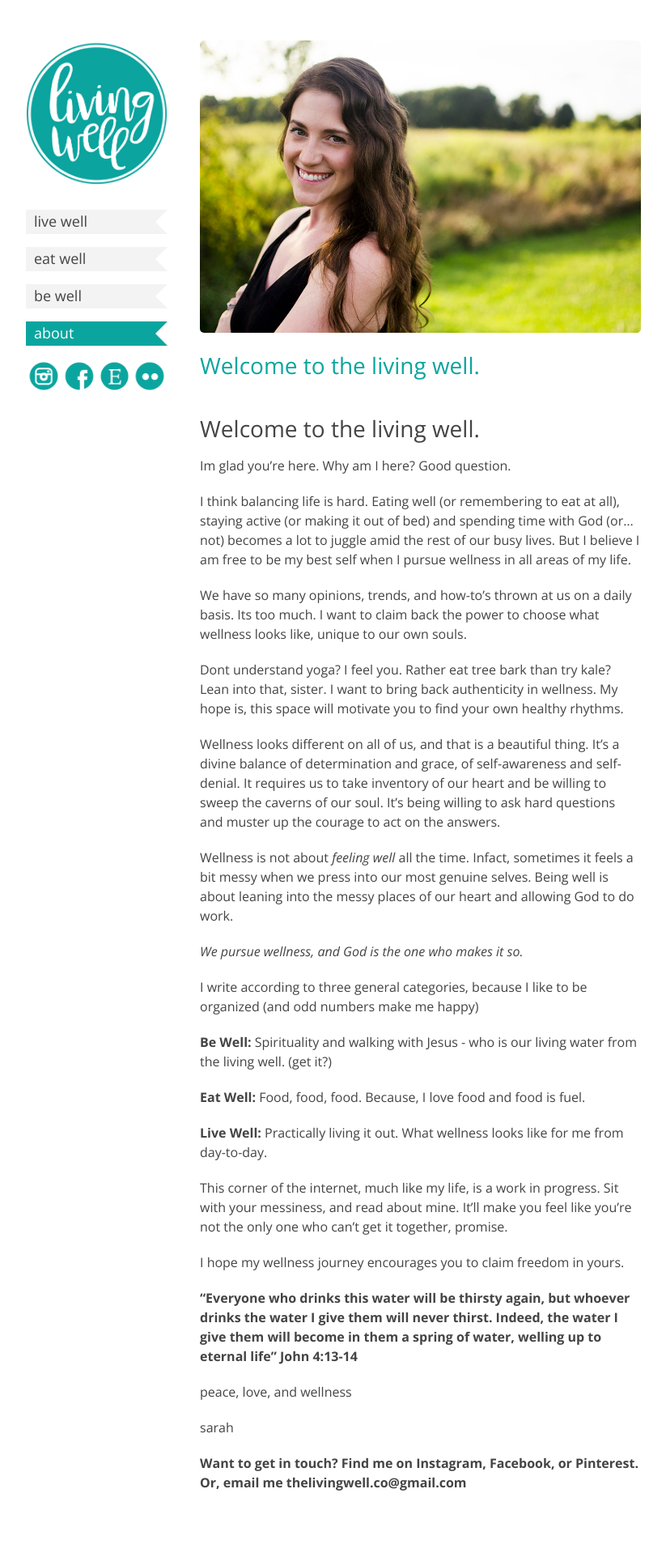
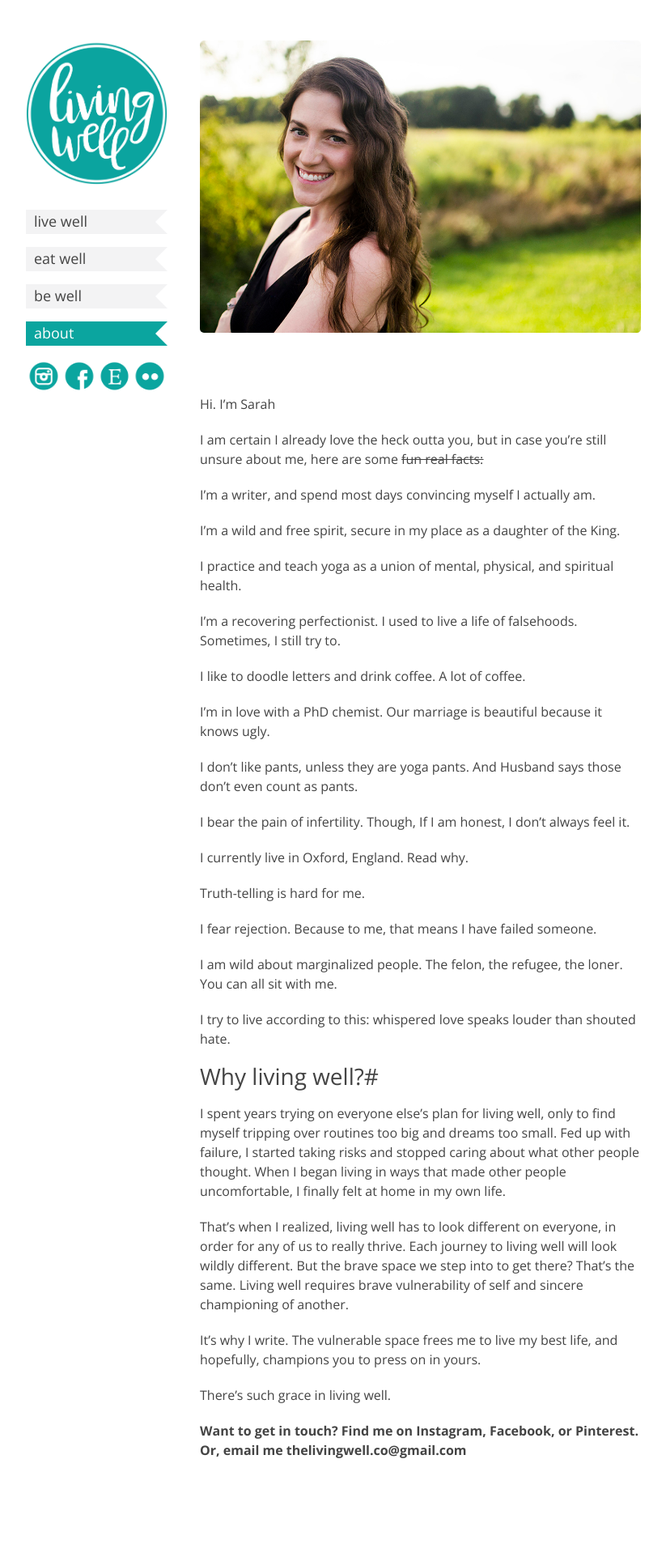
Before and after one commit to dreger/thelivingwell.co, a Jekyll site: the page built from pages/about.md, in a window 1280 px wide. Shown: the whole page at 81% size, without its empty margins (228-1051 px from the left). Built offline with Jekyll 4.4.1, drawn with Linux system fonts in a browser that asks for light colours; our own code applies the rules of GitHub Pages for plain Markdown files; after the commit the page ends 1883 px from its top, so only the background shows below that.

Commit message:
Update about.md

```diff
--- a/pages/about.md
+++ b/pages/about.md
@@ -4,39 +4,47 @@ asset: 'aboutme1'
 permalink: /about/
 category: about
 ---
-# Welcome to the living well.
 
-Im glad you're here. Why am I here? Good question.
+Hi. I'm Sarah
 
-I think balancing life is hard. Eating well (or remembering to eat at all), staying active (or making it out of bed) and spending time with God (or...not) becomes a lot to juggle amid the rest of our busy lives. But I believe I am free to be my best self when I pursue wellness in all areas of my life.
+I am certain I already love the heck outta you, but in case you're still unsure about me, here are some <strike>fun<strike> real facts:
 
-We have so many opinions, trends, and how-to's thrown at us on a daily basis. Its too much. I want to claim back the power to choose what wellness looks like, unique to our own souls.
+I'm a writer, and spend most days convincing myself I actually am.
 
-Dont understand yoga? I feel you. Rather eat tree bark than try kale? Lean into that, sister. I want to bring back authenticity in wellness. My hope is, this space will motivate you to find your own healthy rhythms.
+I'm a wild and free spirit, secure in my place as a daughter of the King.
 
-Wellness looks different on all of us, and that is a beautiful thing. It's a divine balance of determination and grace, of self-awareness and self-denial. It requires us to take inventory of our heart and be willing to sweep the caverns of our soul. It's being willing to ask hard questions and muster up the courage to act on the answers.
+I practice and teach yoga as a union of mental, physical, and spiritual health.
 
-Wellness is not about _feeling well_ all the time. Infact, sometimes it feels a bit messy when we press into our most genuine selves. Being well is about leaning into the messy places of our heart and allowing God to do work.
+I'm a recovering perfectionist. I used to live a life of falsehoods. Sometimes, I still try to.
 
-_We pursue wellness, and God is the one who makes it so._
+I like to doodle letters and drink coffee. A lot of coffee.
 
-I write according to three general categories, because I like to be organized (and odd numbers make me happy)
+I'm in love with a PhD chemist. Our marriage is beautiful because it knows ugly.
 
-**Be Well:** Spirituality and walking with Jesus - who is our living water from the living well. (get it?)
+I don't like pants, unless they are yoga pants. And Husband says those don't even count as pants.
 
-**Eat Well:** Food, food, food. Because, I love food and food is fuel.
+I bear the pain of infertility. Though, If I am honest, I don't always feel it.
 
-**Live Well:** Practically living it out. What wellness looks like for me from day-to-day.
+I currently live in Oxford, England. Read why.
 
-This corner of the internet, much like my life, is a work in progress. Sit with your messiness, and read about mine. It’ll make you feel like you’re not the only one who can't get it together, promise.
+Truth-telling is hard for me.
 
-I hope my wellness journey encourages you to claim freedom in yours.
+I fear rejection. Because to me, that means I have failed someone.
 
-**“Everyone who drinks this water will be thirsty again, but whoever drinks the water I give them will never thirst. Indeed, the water I give them will become in them a spring of water, welling up to eternal life” John 4:13-14**
+I am wild about marginalized people. The felon, the refugee, the loner. You can all sit with me.
 
-peace, love, and wellness
+I try to live according to this: whispered love speaks louder than shouted hate.
 
-sarah
+
+# Why living well?#
+
+I spent years trying on everyone else's plan for living well, only to find myself tripping over routines too big and dreams too small. Fed up with failure, I started taking risks and stopped caring about what other people thought. When I began living in ways that made other people uncomfortable, I finally felt at home in my own life.
+
+That's when I realized, living well has to look different on everyone, in order for any of us to really thrive. Each journey to living well will look wildly different.  But the brave space we step into to get there? That's the same. Living well requires brave vulnerability of self and sincere championing of another.
+
+It's why I write. The vulnerable space frees me to live my best life, and hopefully, champions you to press on in yours.
+
+There's such grace in living well.
 
 
 **Want to get in touch? Find me on Instagram, Facebook, or Pinterest. Or, email me thelivingwell.co@gmail.com**
```
